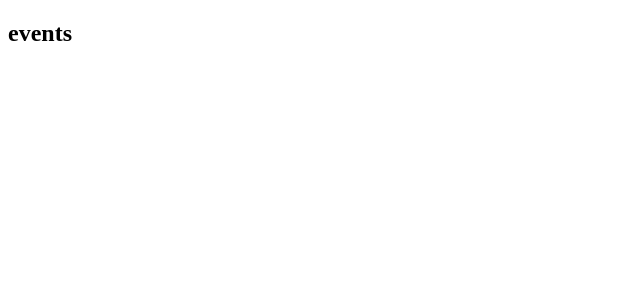
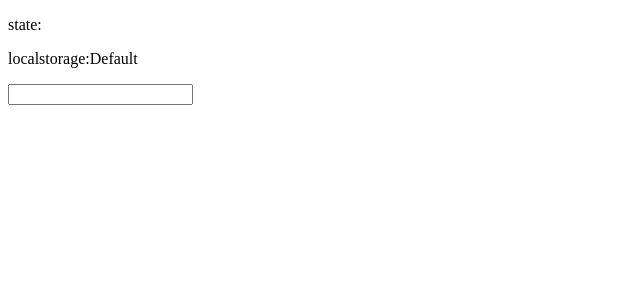
Before and after one commit to Gitlalala1/hooks, a React (Create React App) app: page / in a window 1280 px wide. Shown: the top 300 px of the page, without its empty margins (0-640 px from the left). Built offline with nearby package versions, Linux system fonts and the light colour scheme.

Commit message:
Кастомные хуки: useLocalStorage

```diff
--- a/src/App.js
+++ b/src/App.js
@@ -1,6 +1,7 @@
 import React, { useCallback, useState } from "react";
 import { useToggle, useToggleWithReducer } from "./hooks/useToggle";
 import useEventListener from "./hooks/useEventListener";
+import { useLocalStorage } from "./hooks/useLocalStorage";
 const UseToggleComp = () => {
 	const [toggle, setToggle] = useToggleWithReducer();
 	return (
@@ -17,7 +18,6 @@ const UseToggleComp = () => {
 const UseEventListenerComp = () => {
 	const [coords, setCoords] = useState([]);
 	const onMouseMove = useCallback((event) => {
-		console.log(event);
 		const { clientX, clientY } = event;
 		const newPoint = { x: clientX, y: clientY };
 
@@ -44,8 +44,26 @@ const UseEventListenerComp = () => {
 	);
 };
 
+const UseLocalStorageComp = () => {
+	const [storage, setStorage] = useLocalStorage("name_default", "Default");
+	const [value, setValue] = useState(null);
+	console.log(window.localStorage);
+	const changeValue = (e) => {
+		setValue(e.target.value);
+		setStorage(e.target.value);
+	};
+	console.log(storage, value);
+	return (
+		<div>
+			<p>state:{value}</p>
+			<p>localstorage:{storage}</p>
+			<input type="text" onChange={changeValue} />
+		</div>
+	);
+};
+
 const App = () => {
-	return <UseEventListenerComp />;
+	return <UseLocalStorageComp />;
 };
 
 export default App;
--- /dev/null
+++ b/src/hooks/useLocalStorage.js
@@ -0,0 +1,37 @@
+import React, { useState } from "react";
+
+const isFunction = (value) => {
+	return typeof value === "function";
+};
+
+export const useLocalStorage = (key, initialValue) => {
+	const [storedValue, setStoredValue] = useState(() => {
+		try {
+			const item = window.localStorage.getItem(key);
+			if (item) {
+				return JSON.parse(item);
+			}
+
+			const evaluated = isFunction(initialValue)
+				? initialValue()
+				: initialValue;
+			window.localStorage.setItem(key, JSON.stringify(evaluated));
+			return evaluated;
+		} catch (error) {
+			console.error(error);
+			return initialValue;
+		}
+	});
+
+	const setValue = (newValue) => {
+		try {
+			const evaluated = isFunction(newValue) ? newValue() : newValue;
+			window.localStorage.setItem(key, JSON.stringify(evaluated));
+			setStoredValue(evaluated);
+		} catch (error) {
+			console.error(error);
+		}
+	};
+
+	return [storedValue, setValue];
+};
```
